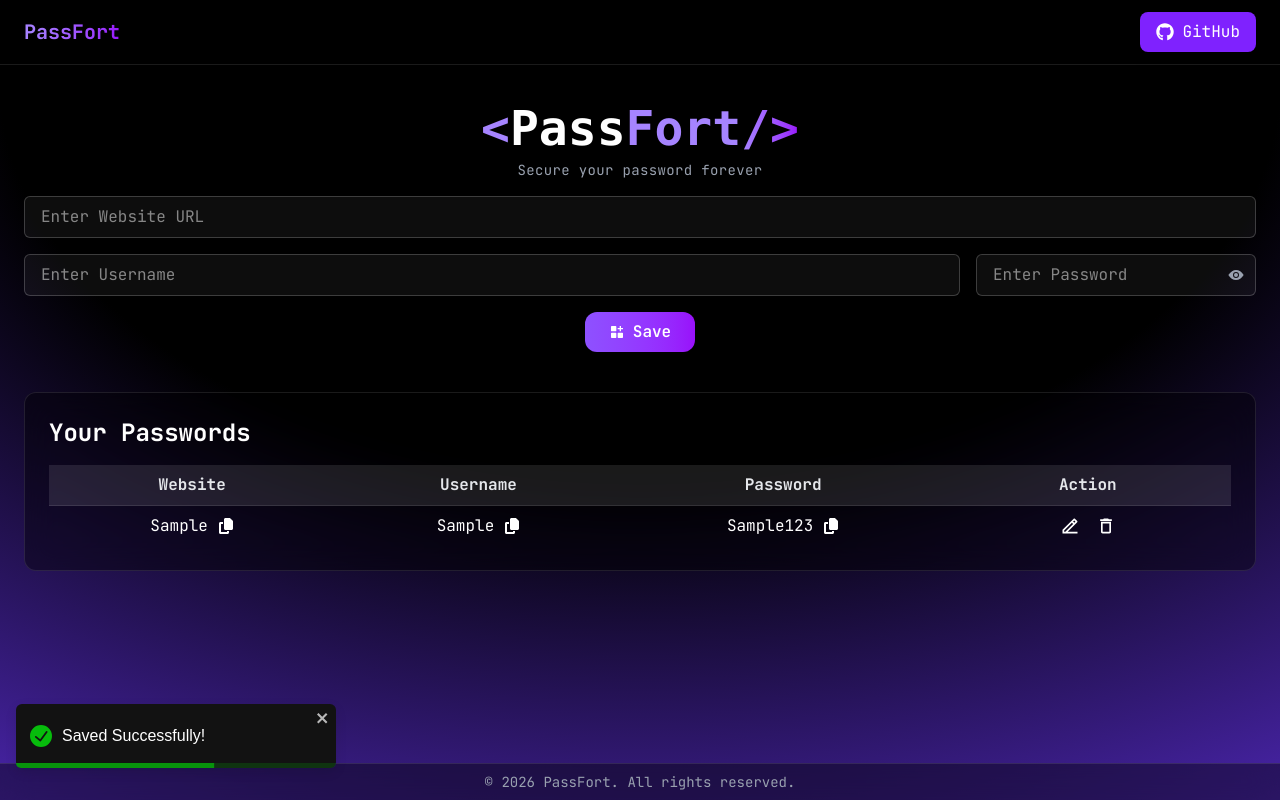
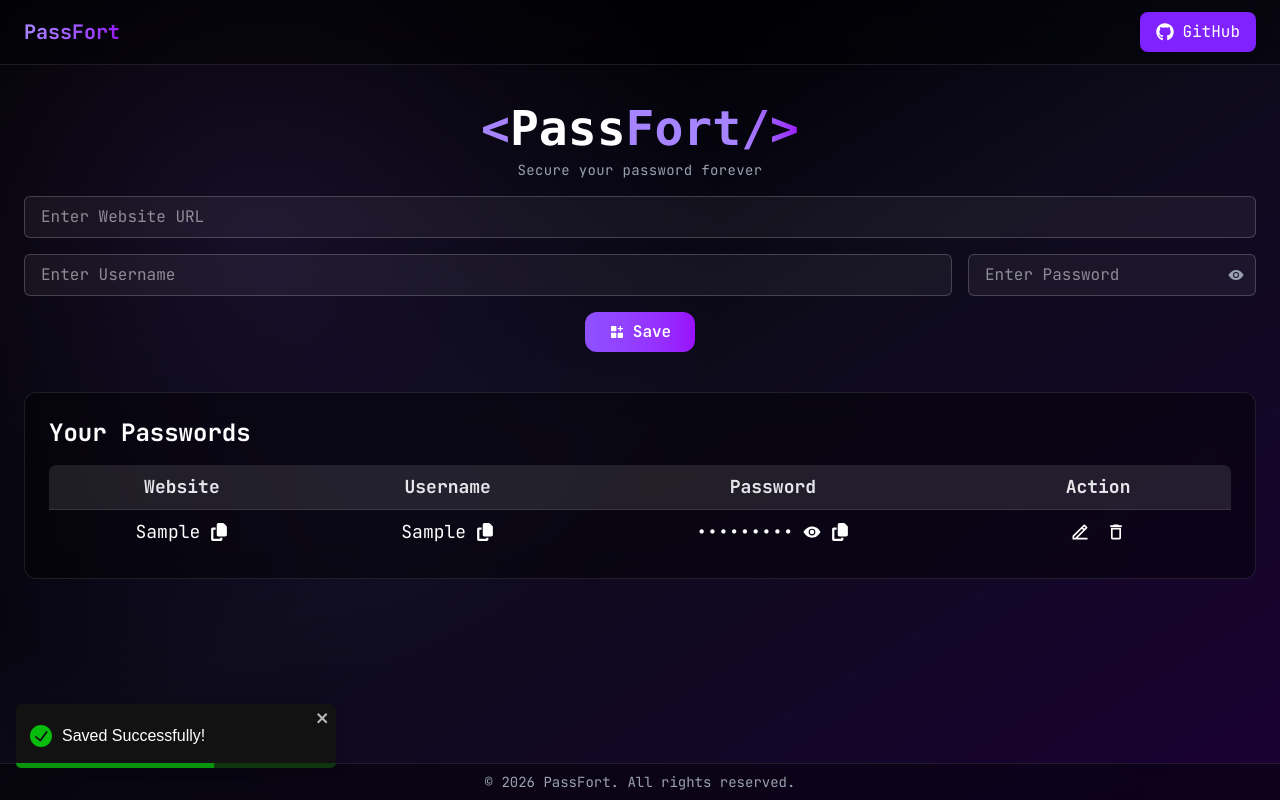
Before and after one commit to gauravsingh1907/PassFort, a React (Vite) app: page / in a window 1280 px wide. Both pictures are taken after typing "Sample", "Sample", "Sample123" into the empty fields and a click on the button "Save". Built offline with nearby package versions, Linux system fonts and the light colour scheme.

Commit message:
refactor: enhance App layout and improve Manager component styling

```diff
--- a/src/App.jsx
+++ b/src/App.jsx
@@ -4,16 +4,20 @@ import Footer from './components/Footer'
 
 function App() {
   return (
-    <div className="min-h-screen bg-[radial-gradient(125%_125%_at_50%_10%,#000_40%,#63e_100%)] flex flex-col">
+    <div className="relative min-h-screen bg-gradient-to-br from-black via-[#0d0b1a] to-[#1a0033] flex flex-col">
+
+      {/* Ambient Glow Layer */}
+      <div className="absolute inset-0 bg-[radial-gradient(circle_at_20%_30%,rgba(139,92,246,0.15),transparent_40%)] pointer-events-none"></div>
+
       <Navbar />
 
-      <div className="flex-grow">
+      <div className="flex-grow relative z-10">
         <Manager />
       </div>
 
       <Footer />
     </div>
-  )
+  );
 }
 
 
--- a/src/components/Manager.jsx
+++ b/src/components/Manager.jsx
@@ -1,9 +1,9 @@
 import { useState, useEffect } from "react";
-import react from "react";
 import { RiFunctionAddFill, RiEdit2Line } from "react-icons/ri";
 import { IoEye, IoEyeOff } from "react-icons/io5";
 import { FaCopy } from "react-icons/fa6";
 import { ToastContainer, toast } from 'react-toastify';
+import 'react-toastify/dist/ReactToastify.css';
 import { MdOutlineDelete } from "react-icons/md";
 import { v4 as uuidv4 } from 'uuid';
 
@@ -12,6 +12,7 @@ const Manager = () => {
   const [form, setform] = useState({ site: "", username: "", password: "" });
   const [passwordArray, setPasswordArray] = useState([])
   const [editId, setEditId] = useState(null);
+  const [visibleId, setVisibleId] = useState(null);
 
   useEffect(() => {
     let passwords = localStorage.getItem("passwords");
@@ -200,7 +201,7 @@ const Manager = () => {
           className="w-full px-4 py-2 rounded-md bg-white/5 border border-white/20 text-white focus:outline-none focus:ring-2 focus:ring-violet-500"
         />
 
-        <div className="flex gap-4">
+        <div className="flex flex-col md:flex-row gap-4">
           <input
             value={form.username}
             onChange={handlechange}
@@ -216,7 +217,7 @@ const Manager = () => {
               type={showPassword ? "text" : "password"}
               name="password"
               placeholder="Enter Password"
-              className="w-70  px-4 py-2 rounded-md bg-white/5 border border-white/20 text-white focus:outline-none focus:ring-2 focus:ring-violet-500"
+              className="w-full md:w-72  px-4 py-2 rounded-md bg-white/5 border border-white/20 text-white focus:outline-none focus:ring-2 focus:ring-violet-500"
             />
             <button
               type="button"
@@ -238,9 +239,9 @@ const Manager = () => {
         <div className="passwords max-w-7xl mx-auto mt-10 p-6 bg-black/40 backdrop-blur-lg rounded-xl border border-white/10">
           <h2 className="text-2xl font-bold text-white mb-4">Your Passwords</h2>
           {passwordArray.length === 0 && <div className="text-white text-lg text-center p-4"> No Passwords Saved </div>}
-          {passwordArray.length != 0 &&
-            <div className="overflow-x-auto">
-              <table className="table-auto w-full text-left border-collapse">
+          {passwordArray.length !== 0 &&
+            <div className="overflow-x-auto rounded-lg">
+              <table className="table-auto w-full text-xs md:text-lg border-collapse">
                 <thead>
                   <tr className="bg-white/10">
                     <th className="px-4 py-2 text-gray-200 text-center min-w-32">Website</th>
@@ -250,8 +251,9 @@ const Manager = () => {
                   </tr>
                 </thead>
                 <tbody>
-                  {passwordArray.map((item, index) => {
-                    return <tr key={index} className="border-t border-white/10 hover:bg-white/5 transition">
+
+                  {passwordArray.map((item) => {
+                    return <tr key={item.id} className="border-t border-white/10 hover:bg-white/5 transition">
                       <td className="px-4 py-2 text-white text-center">
                         <div className="flex items-center justify-center gap-2.5">
                           <a href={item.site} target="_blank">{item.site}</a>
@@ -266,8 +268,23 @@ const Manager = () => {
                       </td>
                       <td className="px-4 py-2 text-white text-center">
                         <div className="flex items-center justify-center gap-2.5">
-                          {item.password}
-                          <div className="cursor-pointer transition hover:scale-110 active:scale-90" onClick={() => { copybutton(item.password) }}><FaCopy /></div>
+                          {visibleId === item.id ? item.password : "•".repeat(item.password.length)}
+
+                          <span
+                            className="cursor-pointer"
+                            onClick={() =>
+                              setVisibleId(visibleId === item.id ? null : item.id)
+                            }
+                          >
+                            {visibleId === item.id ? <IoEyeOff /> : <IoEye />}
+                          </span>
+
+                          <div
+                            className="cursor-pointer transition hover:scale-110 active:scale-90"
+                            onClick={() => copybutton(item.password)}
+                          >
+                            <FaCopy />
+                          </div>
                         </div>
                       </td>
                       <td className="px-4 py-2 text-white text-center">
```
